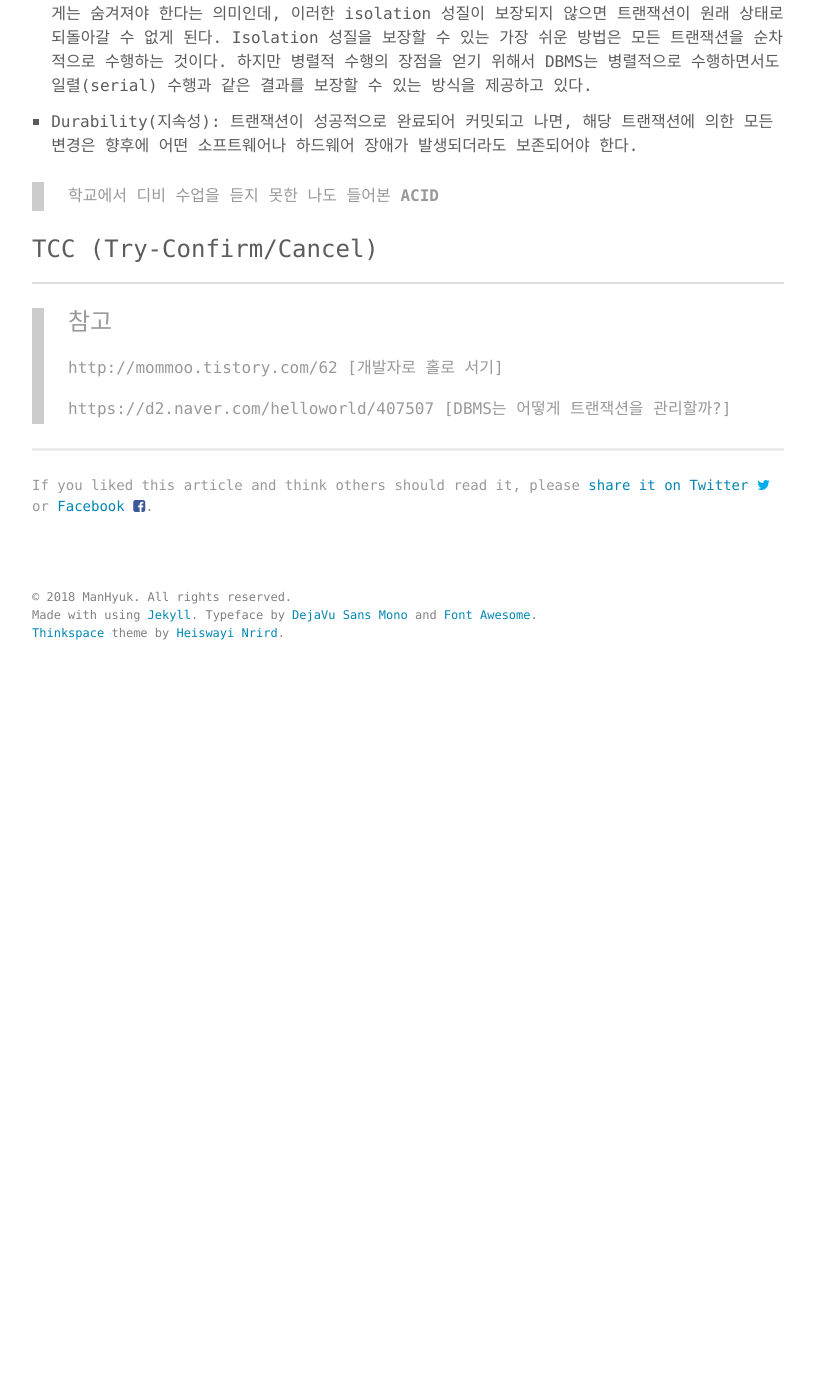
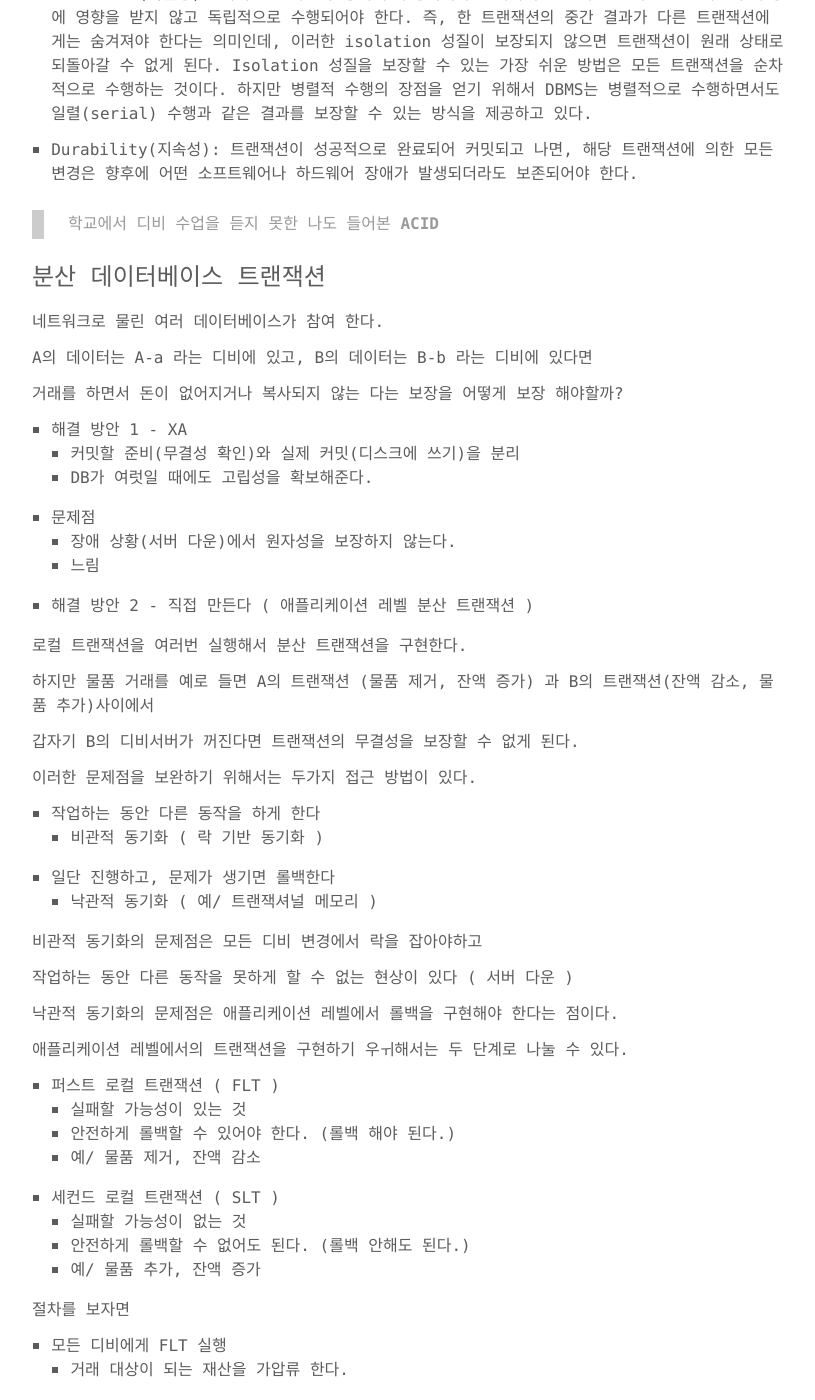
Before and after one commit to ManHyuk/ManHyuk.github.io, a Jekyll site: the page built from _posts/2018-05-20-transaction.md, in a window 1280 px wide and 1400 px high, scrolled down 994 px. Shown: the whole window, without its empty margins (232-1047 px from the left). Built offline with Jekyll 4.4.1, drawn with Linux system fonts in a browser that asks for light colours; before the commit the page ends 1685 px from its top, so only the background shows below that; some of the changed text lies outside the part shown.

Commit message:
edit transaction.md

```diff
--- a/_posts/2018-05-20-transaction.md
+++ b/_posts/2018-05-20-transaction.md
@@ -12,6 +12,8 @@ keywords: ""
 
 
 ### 트랜잭션?
+---
+
 트랜잭션(Transaction 이하 트랜잭션)이란, 데이터베이스의 상태를 변화시키기 해서 수행하는 작업의 단위를 뜻한다.
 
 데이터베이스의 상태를 변화시킨다는 것은 무얼 의미하는 것일까?
@@ -25,6 +27,7 @@ SELECT, INSERT, DELETE, UPDATE
 작업단위는 많은 질의어 명령문들을 사람이 정하는 기준에 따라 정하는 것을 의미한다.
 
 ### 트랜잭션 특징
+---
 
 트랜잭션의 특징은 크게 4가지로 구분된다.
 
@@ -39,10 +42,131 @@ SELECT, INSERT, DELETE, UPDATE
 > 학교에서 디비 수업을 듣지 못한 나도 들어본 **ACID**
 
 
+### 분산 데이터베이스 트랜잭션
+네트워크로 물린 여러 데이터베이스가 참여 한다.
+
+A의 데이터는 A-a 라는 디비에 있고, B의 데이터는 B-b 라는 디비에 있다면
+
+거래를 하면서 돈이 없어지거나 복사되지 않는 다는 보장을 어떻게 보장 해야할까?
+
+- 해결 방안 1 - XA
+  - 커밋할 준비(무결성 확인)와 실제 커밋(디스크에 쓰기)을 분리
+  - DB가 여럿일 때에도 고립성을 확보해준다.
+- 문제점
+  - 장애 상황(서버 다운)에서 원자성을 보장하지 않는다.
+  - 느림
+
+
+- 해결 방안 2 - 직접 만든다 ( 애플리케이션 레벨 분산 트랜잭션 )
+
+
+
+로컬 트랜잭션을 여러번 실행해서 분산 트랜잭션을 구현한다.
+
+하지만 물품 거래를 예로 들면 A의 트랜잭션 (물품 제거, 잔액 증가) 과 B의 트랜잭션(잔액 감소, 물품 추가)사이에서
+
+갑자기 B의 디비서버가 꺼진다면 트랜잭션의 무결성을 보장할 수 없게 된다.
+
+이러한 문제점을 보완하기 위해서는 두가지 접근 방법이 있다.
+1. 작업하는 동안 다른 동작을 하게 한다
+  - 비관적 동기화 ( 락 기반 동기화 )
+2. 일단 진행하고, 문제가 생기면 롤백한다
+  - 낙관적 동기화 ( 예/ 트랜잭셔널 메모리 )
+
+
+비관적 동기화의 문제점은 모든 디비 변경에서 락을 잡아야하고
+
+작업하는 동안 다른 동작을 못하게 할 수 없는 현상이 있다 ( 서버 다운 )
+
+낙관적 동기화의 문제점은 애플리케이션 레벨에서 롤백을 구현해야 한다는 점이다.
+
+애플리케이션 레벨에서의 트랜잭션을 구현하기 우ㅟ해서는 두 단계로 나눌 수 있다.
+
+- 퍼스트 로컬 트랜잭션 ( FLT )
+  - 실패할 가능성이 있는 것
+  - 안전하게 롤백할 수 있어야 한다. (롤백 해야 된다.)
+  - 예/ 물품 제거, 잔액 감소
+
+- 세컨드 로컬 트랜잭션 ( SLT )
+  - 실패할 가능성이 없는 것
+  - 안전하게 롤백할 수 없어도 된다. (롤백 안해도 된다.)
+  - 예/ 물품 추가, 잔액 증가
+
+절차를 보자면
+1. 모든 디비에게 FLT 실행
+  - 거래 대상이 되는 재산을 가압류 한다.
+2. 모든 FLT가 성공하고 나면 SLT를 실행한다.
+  - 모든 디비의 재산을 가압류 성공하면 거래를 마저 진행할 수 있다.
+3. 만일 FLT가 하나라도 실패하면 전부 롤백한다.
+  - 가압류를 풀고 없던일로 한다.
+
+
+구현의 문제점 1
+- 물품의 경우
+  - 물품 테이블에 '거래 중' 컬럼을 추가해야 하는지
+  - '거래 중' 테이블을 따로 추가 해야하는지?!
+- 돈
+  - 가압류된 돈의 컬럼을 추가해야하나?
+
+구현의 문제점 2
+- 서버가 트랜잭션 하다가 다운된다면, 다른 곳에서 트랜잭션을 이어서 진행행야한다. ( 롤백 또는 SLT를 모두 수행해야 한다 )
+- 개별 트랜잭션 마다 복구 코드를 작성해야 한다.
+
+해결 방안
+- 롤백할 때 해야 할 일과, SLT할 때 해야할  일을 SQL 쿼리 텍스트로 만들어
+- 각 DB의 FLT 시점에 기록한다.
+
+SQL 쿼리 텍스트를 이용 하는 이유
+- 어떤 응용에서도 변하지 않는 부분 = 시스템 코드
+  - 예/ FLT중 하나라도 실패하면 롤백하는 규칙, 중단된 분산 트랜잭셔녀이 있으면 이어서 실행해주는 코드
+- 응용에 따라 변하는 부분 = 로직 코드
+  - 예/ 카드 거래, 쿠푠 사용 등등
+
+**시스템 코드와 로직 코드를 분리 해야 하기 때문이다.**
+
+로직 코드는 각각의 디비에 대해서
+1. 빼거나 감소해야할 자원을 처리한다 = FLT
+2. FLT를 롤백할 때 행야 할 일을 SQL로 기록해 둔다.
+  - 넘겨주기로 한 재산을 가압류 하는 컨셉
+    - 거래가 취소되면 가압류를 푼다 -> 롤백 쿼리 실행.
+    - 거래중에는 내가 함부로 처분 못한다 -> 실제 행을 지웠기 때문에
+3. SLt를 해야 할 때 해야 할 일을 SQL 쿼리로 기록해 둔다.
+    - 넘겨받아야할 재산을 계약서에 명시하는 컨셉
+      - 아직 내 소유인것이 아니다 -> 실제 행이 추가되지 않음.
+      - 계약서에 쓰인대로 이행하면 내 재산이 된다.
+
+> 위의 3단계를 로컬 트랜잭션으로 묶어서 실행한다.
+
+
+시스템 코드 / 실행
+1. GET_LOCK("dt_lock" + dt_id)
+2. 각각의 디비에 로직 코드를 호출해서 FLT를 실행한다
+  - 하나라도 실패하면, 모든 디비에 롤백을 실행한다.
+  - FLT가 모두 성공하면, 모든 디비에 SLT를 실행한다.
+3. RELEASE_LOCK("dt_lock"+ dt_id)
+
+> 매 단계마다 현재 dt_id, 진행상태, 참여 디비를 기록한다 -> dt_catalog 테이블에
+
+시스템 코드 / 복구
+1. 끝나지 않은 분산 트랜잭션이 있는지 dt_catalog를 계속 감시한다 (진행하던 서버가 오류로 죽어버린 상항을 위해)
+2. 있으면 GET_LOCK을 시도
+  - 성공하면 이어서 마루리 ( 롤백 또는 SLT를 모두 실행)
+  - 실패하면 그냥 넘어간다.
+
+
+
+
+- 요약
+  - 로컬 트랜잭션을 사용하여 애플리케이션 레벨 분산 트랜잭션 구현
+  - FLT / 재산을 압류해서 SQL 텍스트로 바꿈
+  - FLT가 하나라도 실패되면 롤백한다
+  - 모든 참여 디비에 FLT가 성공하고 나면 SLT를 실행하여 재산을 재부여 한다.
+
 
 ### TCC (Try-Confirm/Cancel)
+---
 
-
+내일 추가해야지
 
 
 
@@ -55,6 +179,8 @@ SELECT, INSERT, DELETE, UPDATE
 ---
 
 >### 참고
->http://mommoo.tistory.com/62 [개발자로 홀로 서기]
+> http://mommoo.tistory.com/62 [개발자로 홀로 서기]
 >
->https://d2.naver.com/helloworld/407507 [DBMS는 어떻게 트랜잭션을 관리할까?]
+> https://d2.naver.com/helloworld/407507 [DBMS는 어떻게 트랜잭션을 관리할까?]
+>
+> https://www.slideshare.net/devcatpublications/ndc2015-74962390 [이승재, 마비노기 듀얼: 분산 데이터베이스 트랜잭션 설계와 구현, NDC2015]
```
